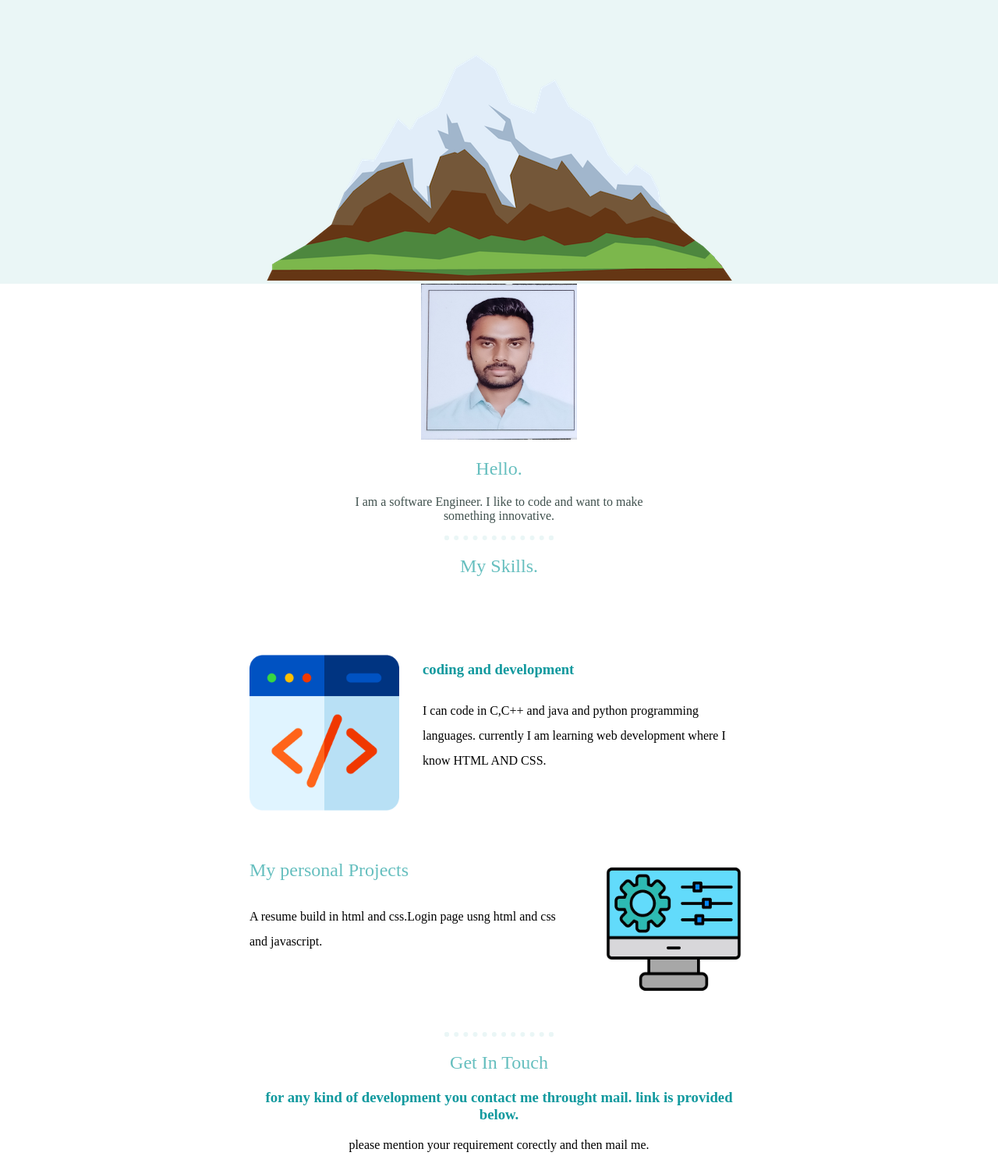
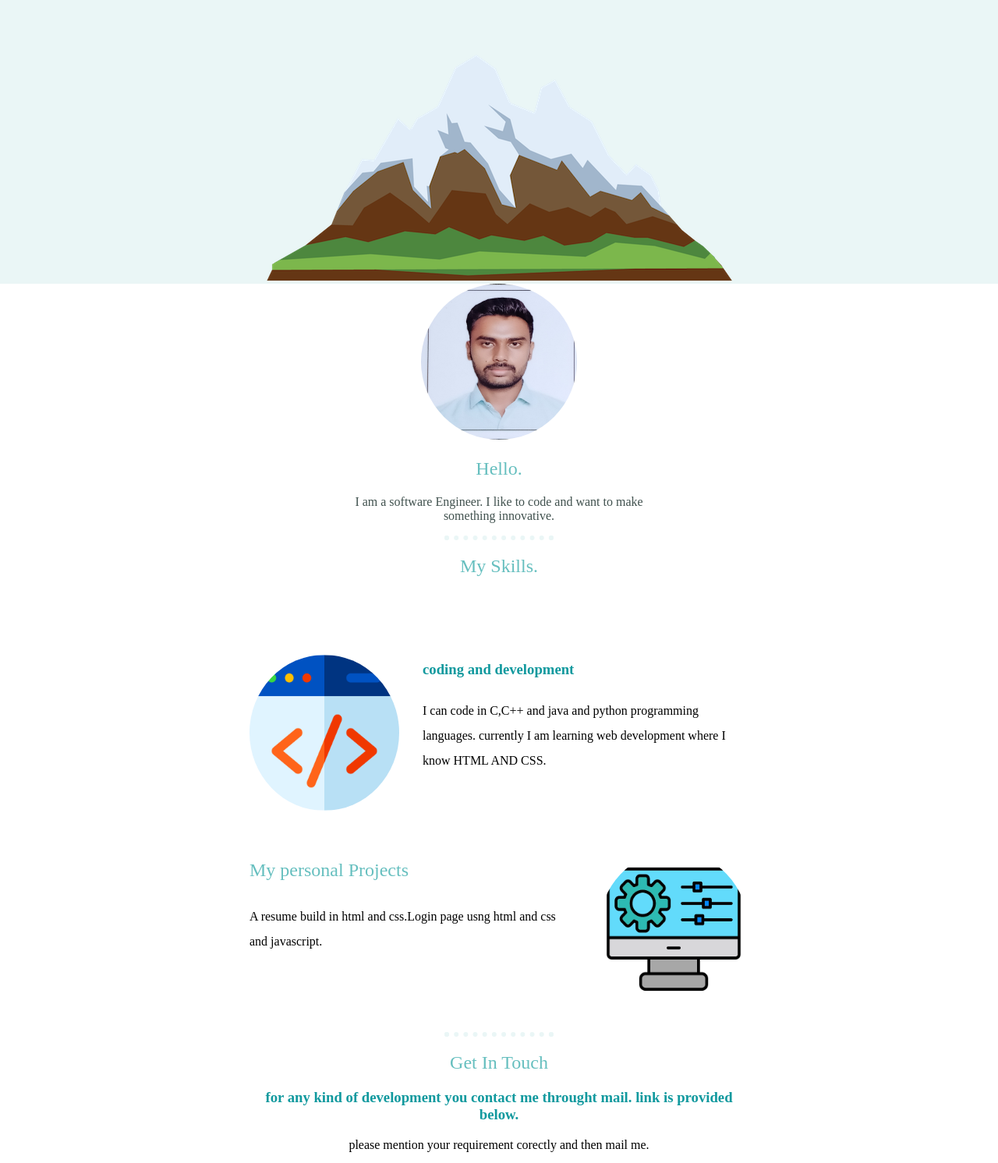
Before and after one commit to ybengineer/portfolio1, a plain HTML site: page index.html in a window 1280 px wide. Shown: the part 340-1832 px from the top of the page at 78% size. Drawn offline with Linux system fonts and the light colour scheme.

Commit message:
Update index.html

```diff
--- a/index.html
+++ b/index.html
@@ -11,6 +11,12 @@
   <link rel="preconnect" href="https://fonts.googleapis.com">
   <link rel="preconnect" href="https://fonts.gstatic.com" crossorigin>
   <link href="https://fonts.googleapis.com/css2?family=Dancing+Script&display=swap" rel="stylesheet">
+
+  <style>
+    .img-circle{
+       border-radius:50%;
+    }
+  </style>
 
 </head>
 
@@ -36,7 +42,7 @@
   <div class="middle-container">
 
     <div class="profile">
-      <img src="Images\bharat.jpg" alt="bharat yadav profile photo" height="200px" width="200px">
+      <img class = "img-circle" src="Images\bharat.jpg" alt="bharat yadav profile photo" height="200px" width="200px">
       <h2>Hello.</h2>
       <p class="pro">I am a software Engineer. I like to code and want to make something innovative.</p>
     </div>
@@ -46,7 +52,7 @@
       <h2>My Skills.</h2>
       <div class="skill-row">
 
-        <img class="imgskill1" src="Images\web-development.png" alt="" width="200px" height="200px">
+        <img class="imgskill1 img-circle" src="Images\web-development.png" alt="" width="200px" height="200px">
         <h3 class="coding">coding and development</h3>
         <p>I can code in C,C++ and java and python programming languages. currently I am learning web development
           where I know HTML AND CSS.</p>
@@ -55,7 +61,7 @@
 
       <div class="skill-row">
 
-        <img class="imgskill2" src="Images\configuration.png" alt="" width="200px" height="200px">
+        <img class="imgskill2 img-circle" src="Images\configuration.png" alt="" width="200px" height="200px">
         <h2>My personal Projects</h2>
         <p >A resume build in html and css.Login page usng html and css and javascript.</p>
 
```
